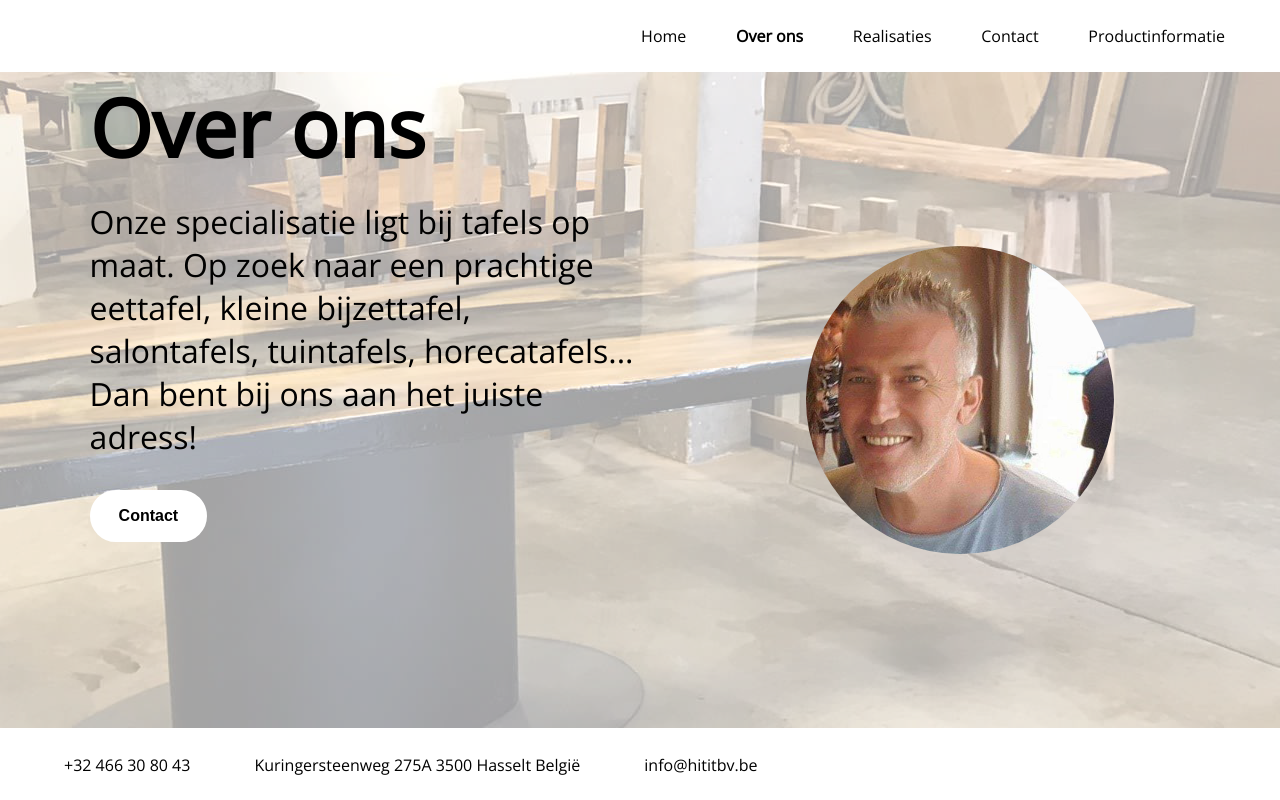
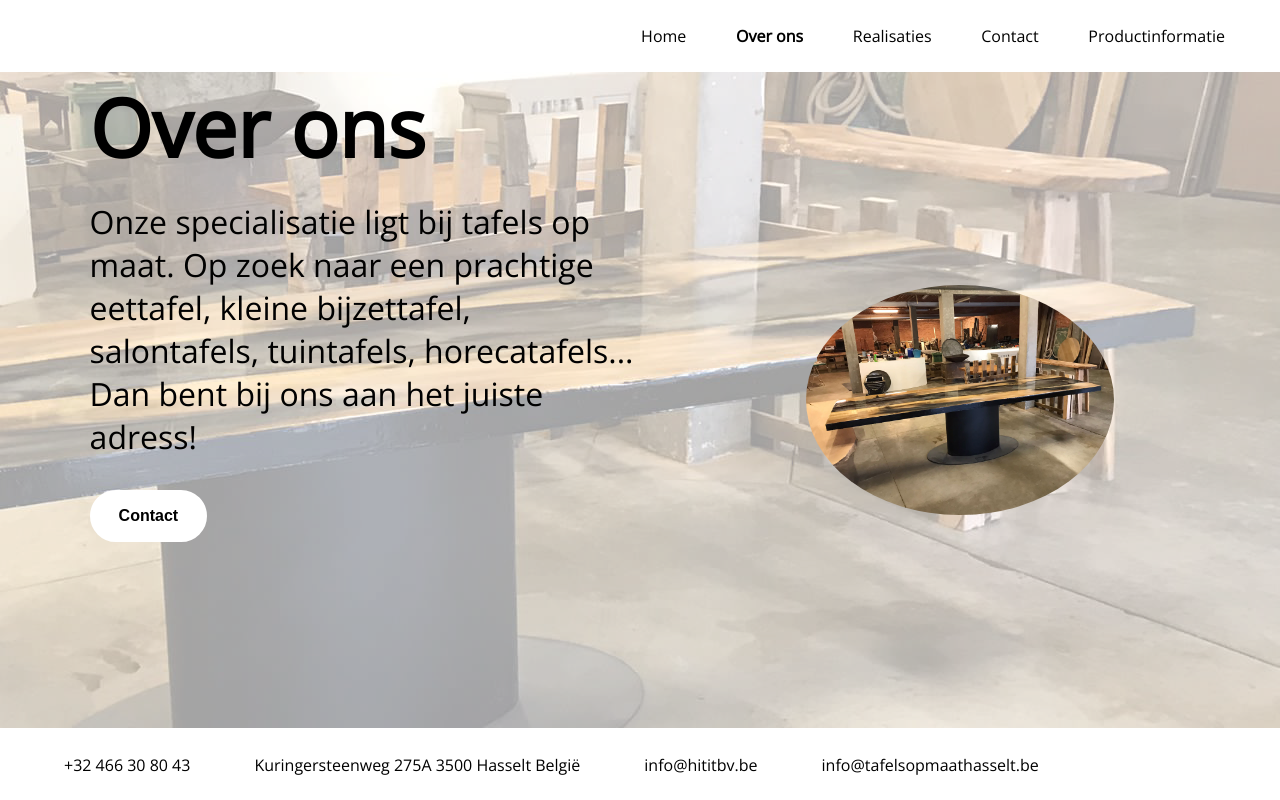
Before and after one commit to ZacharyPlayss/tafelsopmaat, a Vue app in the folder Front-end/: page /about in a window 1280 px wide. Built offline with nearby package versions, Linux system fonts and the light colour scheme.

Commit message:
Small customer request adjustments

```diff
--- a/Front-end/src/App.vue
+++ b/Front-end/src/App.vue
@@ -14,6 +14,7 @@
       <li>+32 466 30 80 43</li>
       <li>Kuringersteenweg 275A 3500 Hasselt België</li>
       <li>info@hititbv.be</li>
+      <li>info@tafelsopmaathasselt.be</li>
     </ul>
   </footer>
 </template>
--- a/Front-end/src/views/OverOns.vue
+++ b/Front-end/src/views/OverOns.vue
@@ -9,7 +9,7 @@
       <button><router-link to="/Contact">Contact</router-link></button>
     </div>
     <div class="aboutImage">
-      <img src="@\assets\images\portretfoto.jpeg">
+      <img src="@\assets\gallery\foto22.jpg">
     </div>
   </div>
 </template>
```
